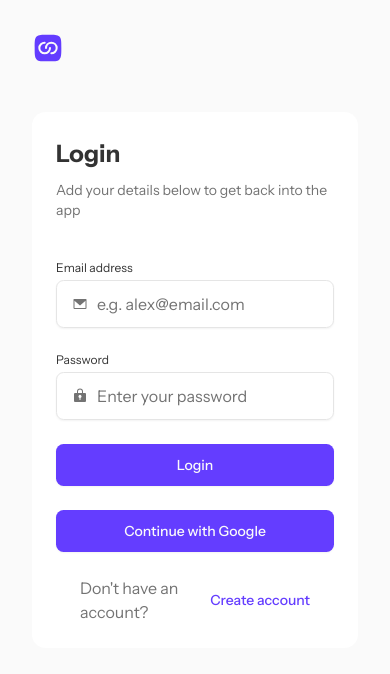
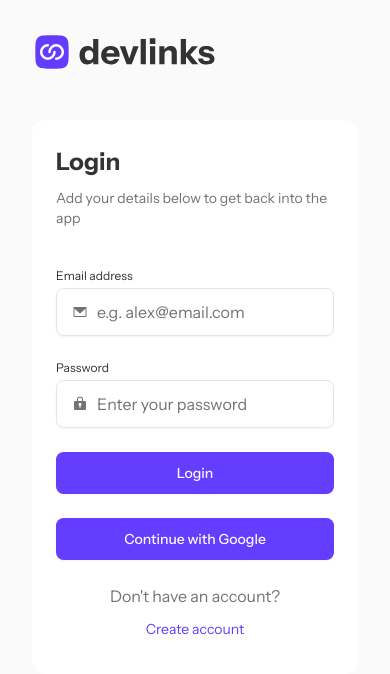
Before and after one commit to danmlarsen/fm-link-sharing-app, a Next.js app: page /login in a window 390 px wide. Shown: the top 674 px of the page. Built offline with nearby package versions, Linux system fonts and the light colour scheme; no server answers.

Commit message:
Minor adjustments

```diff
--- a/src/app/(auth)/login/page.tsx
+++ b/src/app/(auth)/login/page.tsx
@@ -20,9 +20,9 @@ export default function LoginPage() {
       </CardHeader>
       <CardContent className="md:px-10">
         <LoginForm />
-        <div className="mt-6 flex items-center justify-center gap-2 px-6 md:px-10">
+        <div className="mt-6 flex flex-col items-center justify-center px-6 md:flex-row md:gap-2 md:px-10">
           <span>Don&apos;t have an account?</span>
-          <Button variant="ghost" asChild className="px-0">
+          <Button variant="ghost" asChild className="px-0 font-normal">
             <Link href="/register">Create account</Link>
           </Button>
         </div>
--- a/src/app/(auth)/register/page.tsx
+++ b/src/app/(auth)/register/page.tsx
@@ -20,9 +20,9 @@ export default function RegisterPage() {
       </CardHeader>
       <CardContent className="md:px-10">
         <RegisterForm />
-        <div className="mt-6 flex items-center justify-center gap-2 px-6 md:px-10">
+        <div className="mt-6 flex flex-col items-center justify-center px-6 md:flex-row md:gap-2 md:px-10">
           <span>Already have an account?</span>
-          <Button asChild variant="ghost" className="px-0">
+          <Button asChild variant="ghost" className="px-0 font-normal">
             <Link href="/login">Login</Link>
           </Button>
         </div>
--- a/src/app/(user-edit)/links/page.tsx
+++ b/src/app/(user-edit)/links/page.tsx
@@ -1,4 +1,4 @@
-import { getProfile } from "@/data/profile";
+import { getCachedProfile } from "@/data/profile";
 import { cookies } from "next/headers";
 import { auth } from "@/firebase/server";
 import Links from "./links";
@@ -14,7 +14,7 @@ export default async function CustomizeLinksPage() {
   if (!verifiedToken) unauthorized();
   const userId = verifiedToken.uid;
 
-  const { data: profileData } = await getProfile(userId);
+  const { data: profileData } = await getCachedProfile(userId);
 
   return <Links profileData={profileData} />;
 }
--- a/src/app/(user-edit)/profile/page.tsx
+++ b/src/app/(user-edit)/profile/page.tsx
@@ -1,4 +1,4 @@
-import { getProfile } from "@/data/profile";
+import { getCachedProfile } from "@/data/profile";
 import { cookies } from "next/headers";
 import { auth } from "@/firebase/server";
 import ProfileDetails from "./profile-details";
@@ -14,7 +14,7 @@ export default async function ProfileDetailsPage() {
   if (!verifiedToken) unauthorized();
   const userId = verifiedToken.uid;
 
-  const { data: profileData } = await getProfile(userId);
+  const { data: profileData } = await getCachedProfile(userId);
 
   return <ProfileDetails profileData={profileData} />;
 }
--- a/src/components/logo.tsx
+++ b/src/components/logo.tsx
@@ -37,7 +37,7 @@ export default function Logo({
       </ContextMenu>
     );
   } else {
-    return <LogoIcon />;
+    return <LogoIcon forceFullLogo={forceFullLogo} />;
   }
 }
 
--- a/src/data/profile.ts
+++ b/src/data/profile.ts
@@ -4,8 +4,13 @@ import { firestore } from "@/firebase/server";
 import { TProfile } from "@/types/profile";
 import { unstable_cache } from "next/cache";
 
-export const getProfile = unstable_cache(
-  async function (userId: string) {
+export const getCachedProfile = unstable_cache(
+  async (userId: string) => getProfile(userId),
+  ["userData"],
+  { tags: ["userData"] },
+);
+
+export async function getProfile(userId: string) {
   const profileSnapshot = await firestore
     .collection("profiles")
     .doc(userId)
@@ -16,7 +21,4 @@ export const getProfile = unstable_cache(
   return {
     data: { id: profileSnapshot.id, ...profileSnapshot.data() } as TProfile,
   };
-  },
-  ["userData"],
-  { tags: ["userData"] },
-);
+}
```
Lines whose indentation alone changed are shown as unchanged.
